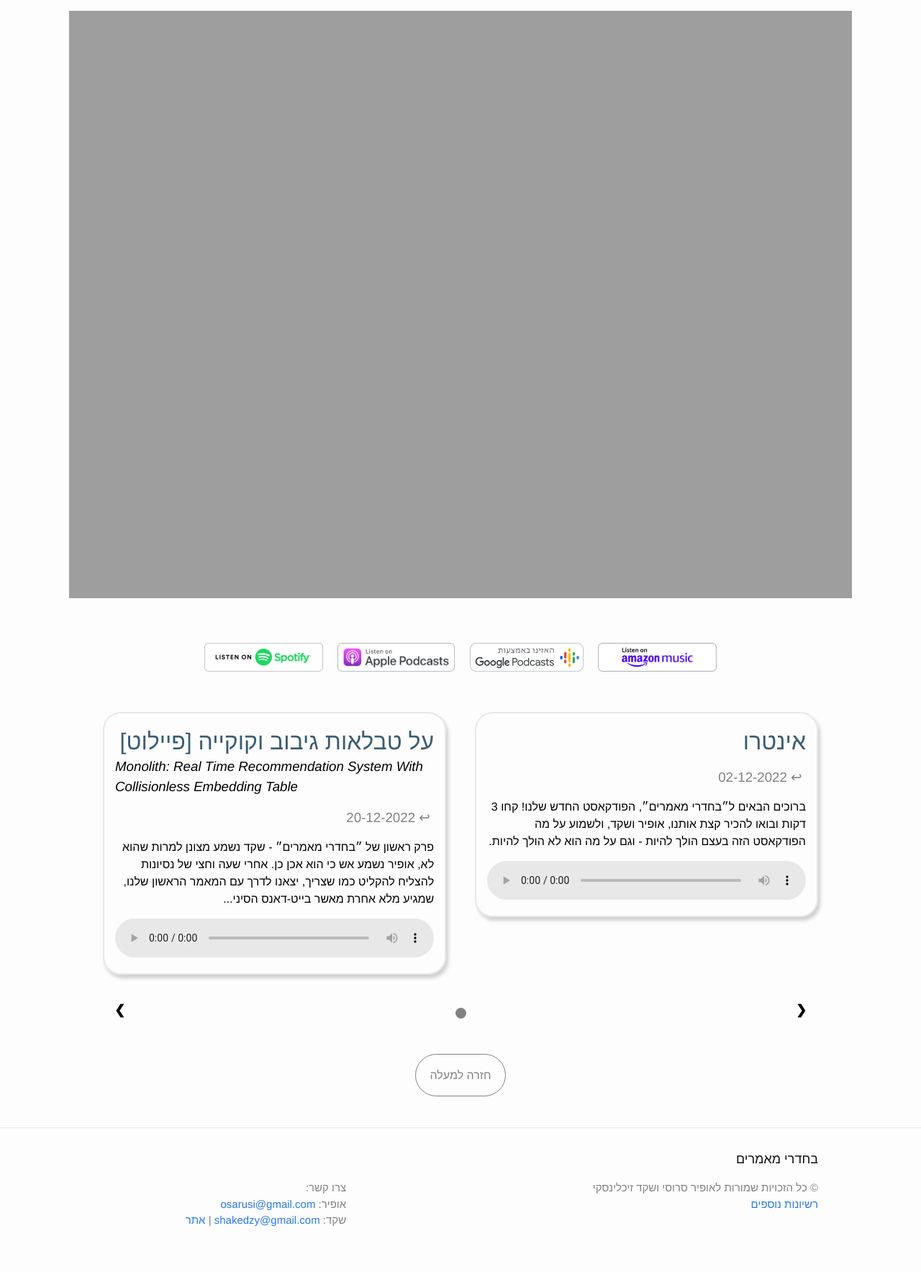
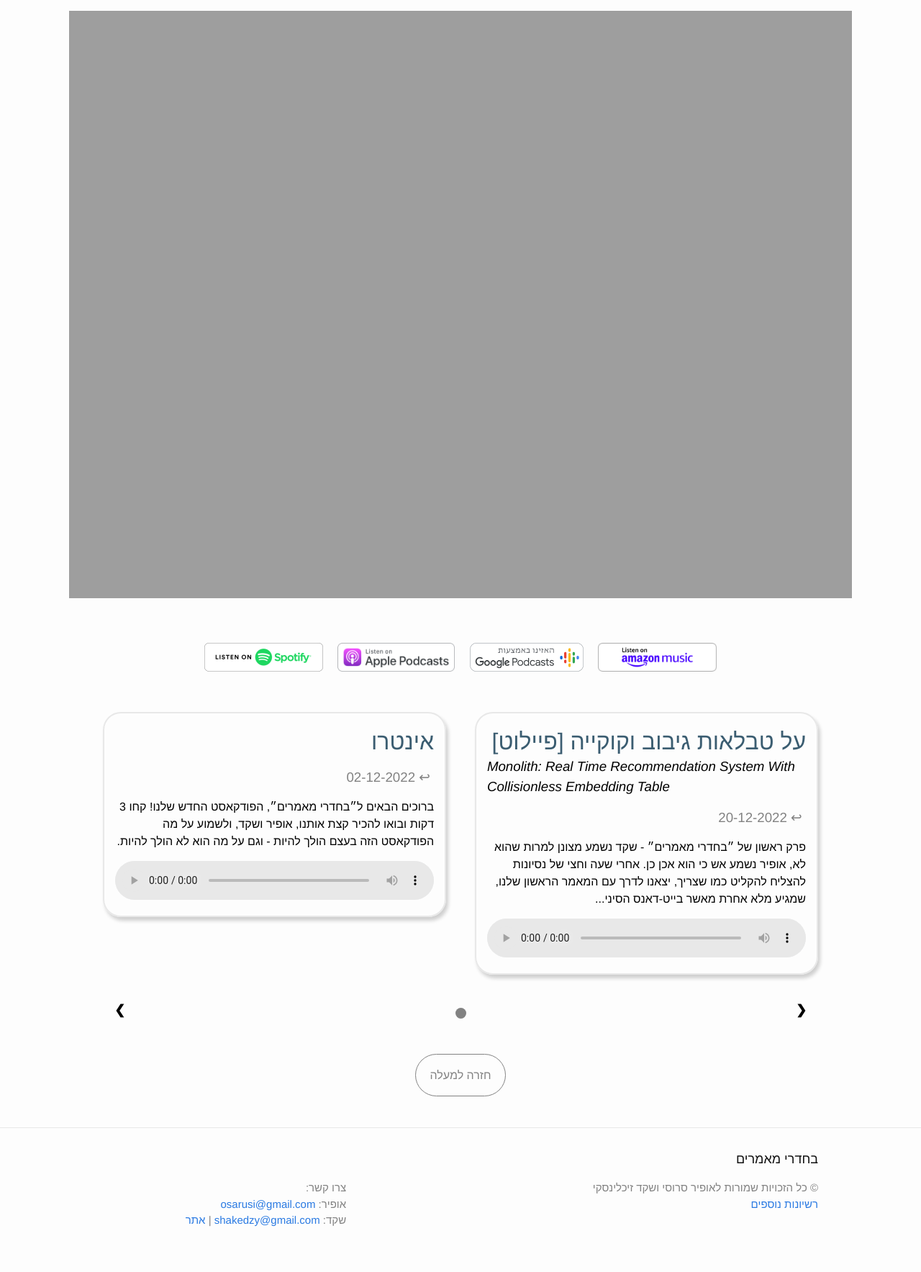
Before and after one commit to shakedzy/jc-podcast, a Jekyll site: the page built from index.html, in a window 1280 px wide. Shown: the whole page at 72% size. Built offline with Jekyll 4.4.1, drawn with Linux system fonts in a browser that asks for light colours.

Commit message:
fixing ltr

```diff
--- a/css/main.scss
+++ b/css/main.scss
@@ -128,7 +128,7 @@ a.no-deco:hover {
 
     // base definition
     .column{
-        float:left;
+        float: right;
         display: block;
         box-sizing: border-box;
     }
--- a/index.html
+++ b/index.html
@@ -19,7 +19,7 @@ permalink: /
   {% assign max_galleries_in_silde = 8 %}
 
   {% assign count = 0 %}
-  {% assign align = "left" %}
+  {% assign align = "right" %}
   {% assign gallery_count = 0 %}
   {% for post in site.posts %}
     {% assign mm = gallery_count | modulo: max_galleries_in_silde %}
@@ -39,9 +39,9 @@ permalink: /
       </div>
     {% if count == 1 %}</div>{% endif %}
     {% assign count = count | plus: 1 %}
-    {% assign align = "right" %}
+    {% assign align = "left" %}
     {% if count >= 2 %}
-      {% assign align = "left" %}
+      {% assign align = "right" %}
       {% assign count = 0 %}
     {% endif %}
 
```
